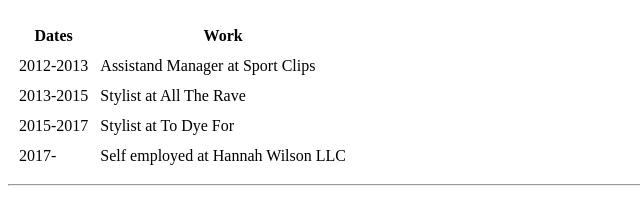
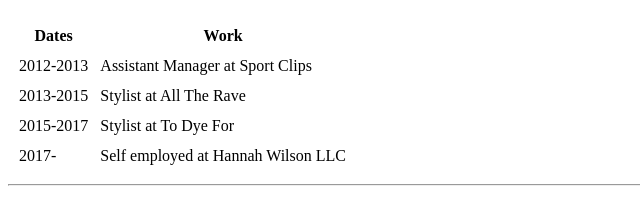
Before and after one commit to supphannah/CVish, a plain HTML site: page index.html in a window 1280 px wide. Shown: the part 528-730 px from the top of the page, 0-640 px from the left. Drawn offline with Linux system fonts and the light colour scheme.

Commit message:
Update index.html

```diff
--- a/index.html
+++ b/index.html
@@ -40,7 +40,7 @@
     </thead>
     <tr>
       <td>2012-2013</td>
-      <td>Assistand Manager at Sport Clips</td>
+      <td>Assistant Manager at Sport Clips</td>
     </tr>
     <tr>
       <td>2013-2015</td>
```
